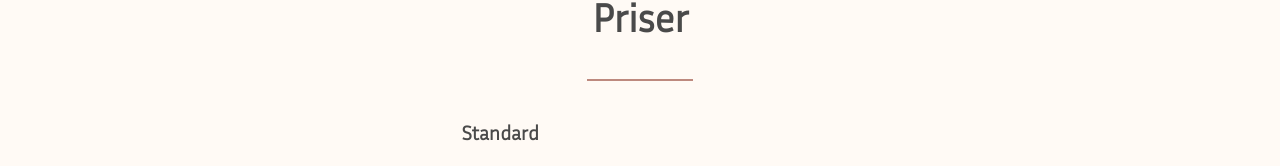
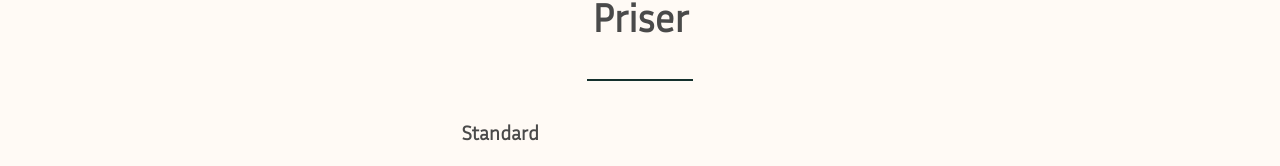
Before and after one commit to mahoote/ringenterapi, a React (Create React App) app: page /prices in a window 1280 px wide. Shown: the part 129-295 px from the top of the page. Built offline with nearby package versions, Linux system fonts and the light colour scheme.

Commit message:
Update styling

```diff
--- a/src/components/containers/aboutPage/section02/aboutSectionTwo.jsx
+++ b/src/components/containers/aboutPage/section02/aboutSectionTwo.jsx
@@ -63,7 +63,7 @@ function AboutSectionTwoContent(props) {
     <CenterStyled
       content={
         <div className={props.className}>
-          <div className={"has-text-centered pt-5 pb-0"}>
+          <div className={"has-text-centered-tablet pt-5 pb-0"}>
             <Loader
               content={
                 <TextStyled
--- a/src/components/containers/pricesPage/section01/pricesSectionOne.jsx
+++ b/src/components/containers/pricesPage/section01/pricesSectionOne.jsx
@@ -27,7 +27,7 @@ function PricesSectionOne(props) {
                   <div>
                     <hr
                       style={{
-                        backgroundColor: standardColors.brown4,
+                        backgroundColor: standardColors.black1,
                         maxWidth: "30%",
                         margin: "2rem auto",
                       }}
```
